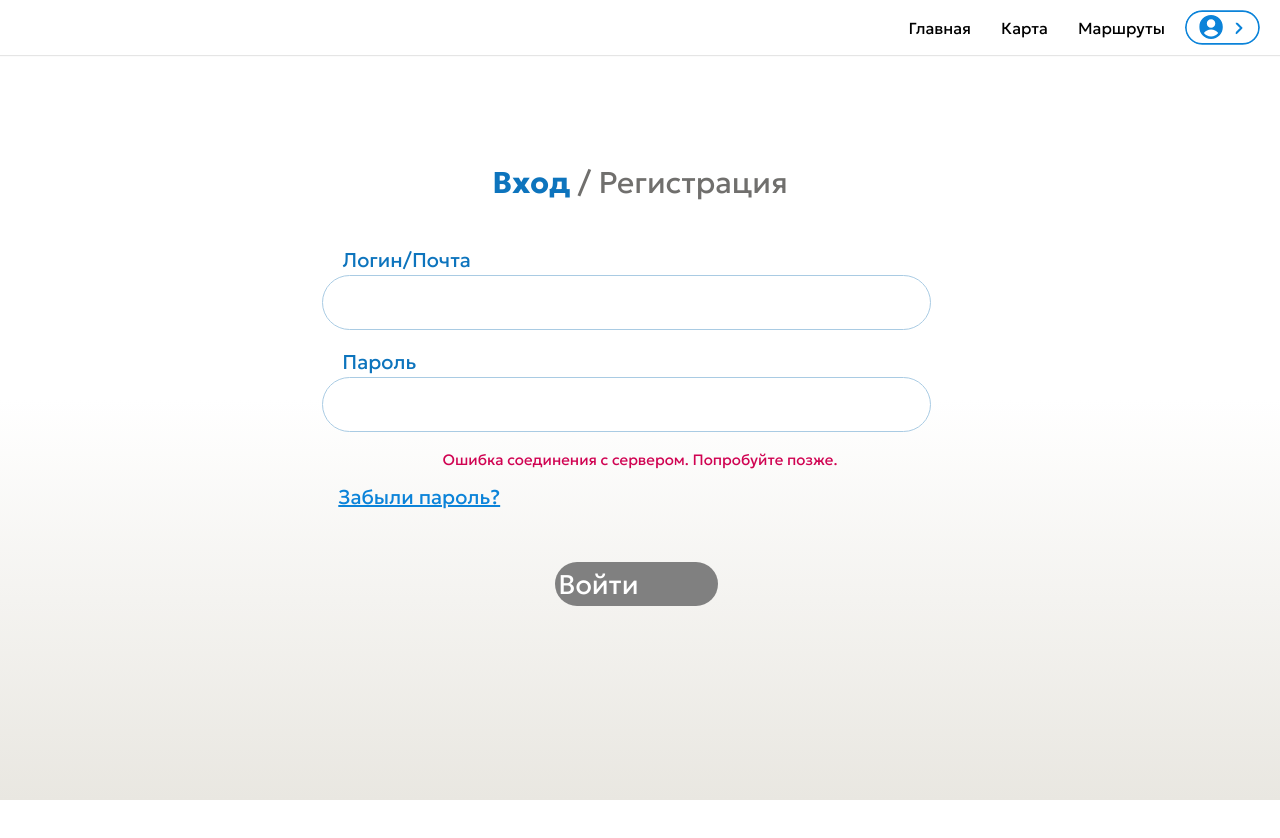
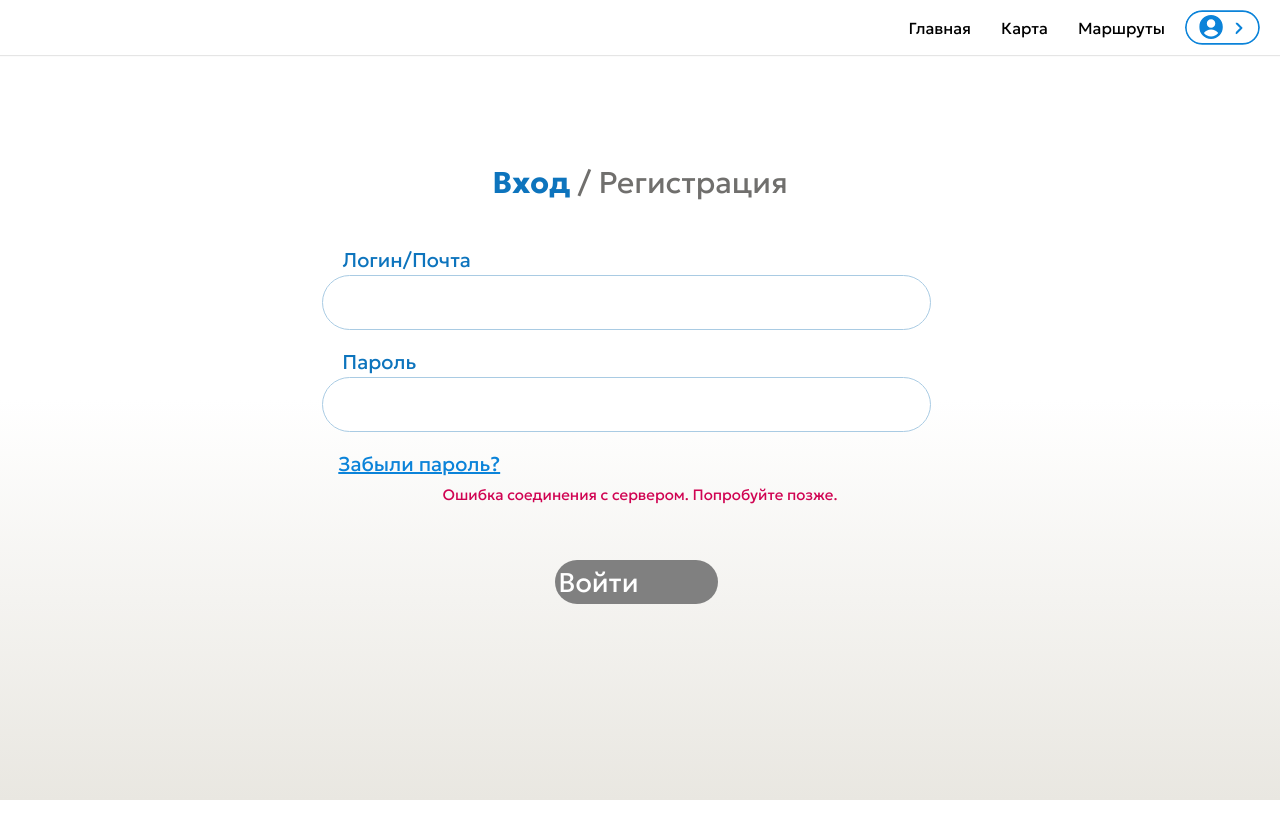
Before and after one commit to LeningradAfterTheVictory/Frontend, a Next.js app in the folder leningrad/: page /authentication-authorization in a window 1280 px wide. Both pictures are taken after typing "Sample", "Sample123" into the empty fields and a click on the button "Войти". Shown: the top 838 px of the page. Built offline with nearby package versions, Linux system fonts and the light colour scheme; no server answers.

Commit message:
fix: error message moved after 'Забыли пароль?' at the login page

```diff
--- a/leningrad/app/authentication-authorization/authentication-authorization-style.css
+++ b/leningrad/app/authentication-authorization/authentication-authorization-style.css
@@ -214,8 +214,8 @@ main {
 .error-message {
   color: rgba(208, 3, 82, 1);
   font-size: 15px;
-  margin-bottom: 10px;
-
+  margin-bottom: 3px;
+  margin-top: 5px;
 }
 
 .button.active {
--- a/leningrad/app/authentication-authorization/page.js
+++ b/leningrad/app/authentication-authorization/page.js
@@ -173,7 +173,6 @@ const AuthenticationAuthorizationPage = () => {
       <form className="form-content login" method="POST" onSubmit={handleFormSubmit}>
         <InputField label="Логин/Почта" type="text" id="email" ref={emailRef} isLoginMode={isLoginMode} />
         <InputField label="Пароль" type="password" id="password" ref={passwordRef} isLoginMode={isLoginMode} />
-        {errorMessage && <p className="error-message">{errorMessage}</p>}
         <a
           className='forgot-password'
           href="#"
@@ -184,6 +183,7 @@ const AuthenticationAuthorizationPage = () => {
         >
           Забыли пароль?
         </a>
+        {errorMessage && <p className="error-message">{errorMessage}</p>}
         <button
           ref={buttonRef}  // Добавляем реф
           className={`button ${isLoginMode ? "login" : "registration"}`}
```
